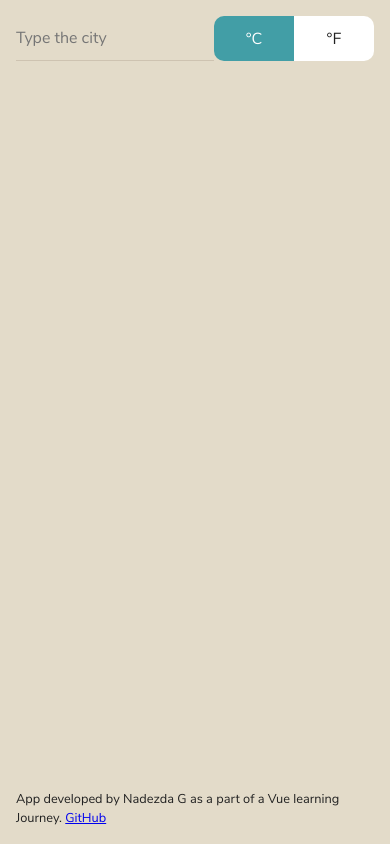
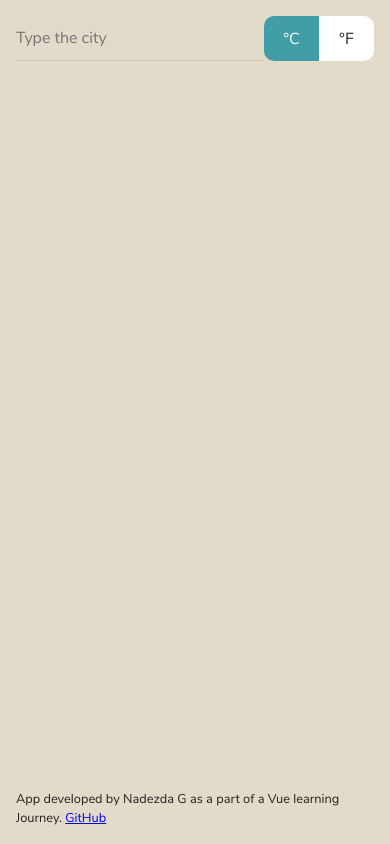
Before and after one commit to NadezdaG/simpleWeather, a Vue app: page / in a window 390 px wide. Built offline with nearby package versions, Linux system fonts and the light colour scheme.

Commit message:
mobile siz fix

```diff
--- a/src/components/unitSelector.vue
+++ b/src/components/unitSelector.vue
@@ -35,7 +35,7 @@ export default {
       background-color: variables.$color-white;
       border: none;
       cursor: pointer;
-      min-width:80px;
+      min-width:55px;
       color: variables.$color-black;
       &:first-child {
         border-top-left-radius: 10px;
```
